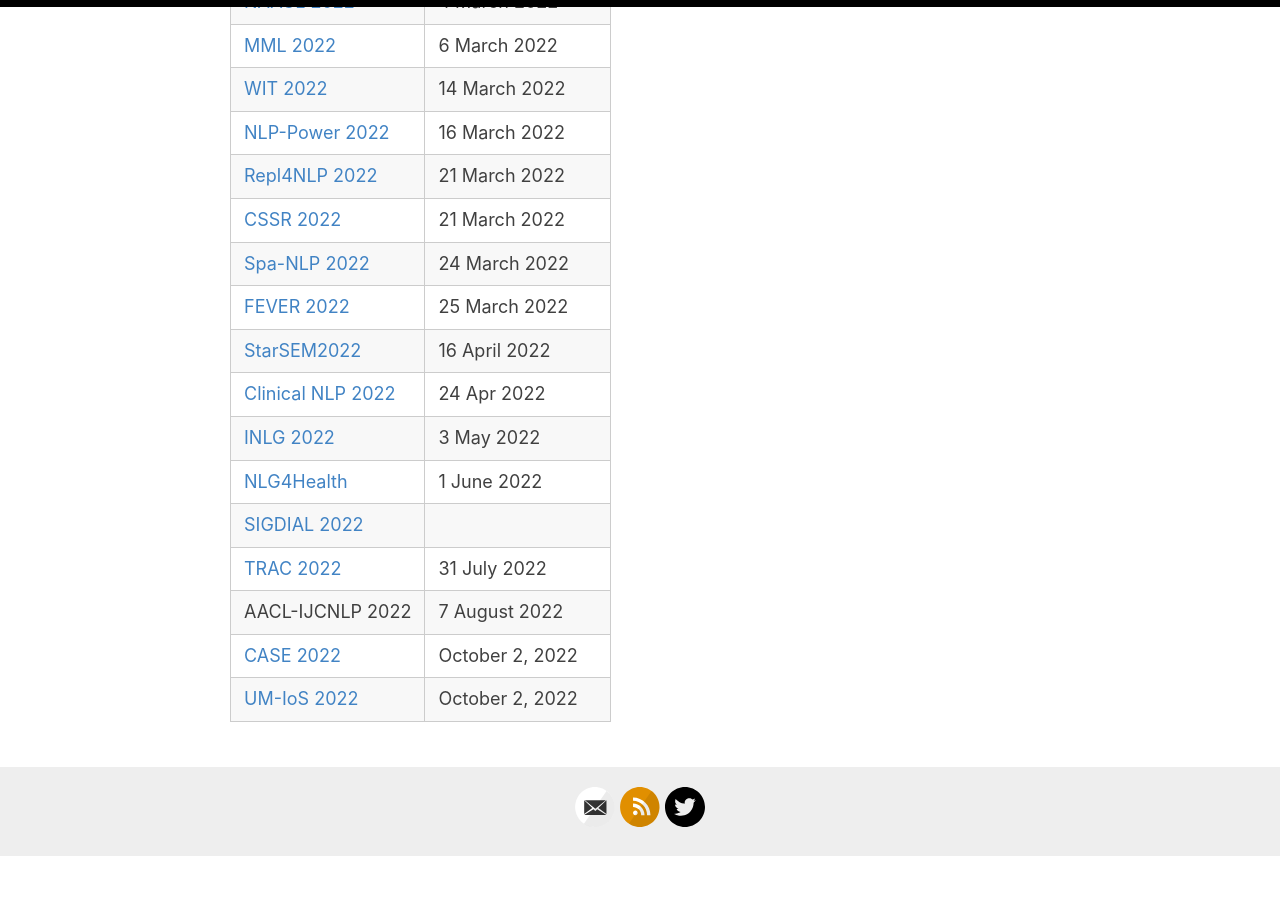
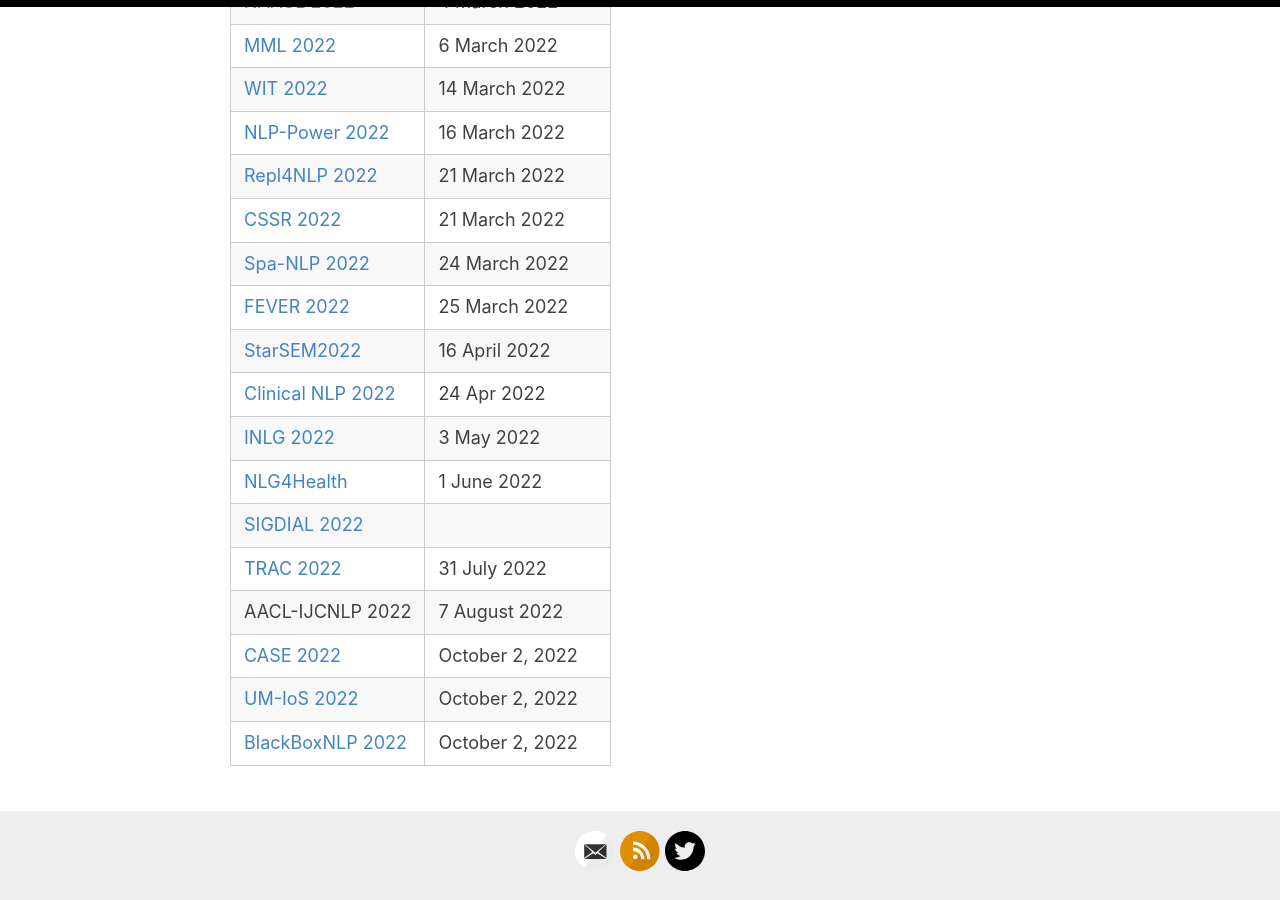
Before and after one commit to amitmerchant1990/reverie, a Jekyll site: the page built from dates.md, in a window 1280 px wide and 900 px high, scrolled down 1657 px. Built offline with Jekyll 4.4.1, drawn with Linux system fonts in a browser that asks for light colours; before the commit the page ends 2514 px from its top, so only the background shows below that.

Commit message:
Add BlackBoxNLP 2022 workshop

```diff
--- a/dates.md
+++ b/dates.md
@@ -54,3 +54,4 @@ Current publication venues participating in ARR are listed below. If you represe
 | AACL-IJCNLP 2022 | 7 August 2022 |
 | [CASE 2022](https://emw.ku.edu.tr/case-2022/) | October 2, 2022 |
 | [UM-IoS 2022](https://induction-of-structure.github.io/emnlp2022/) | October 2, 2022 |
+| [BlackBoxNLP 2022](https://blackboxnlp.github.io/) | October 2, 2022 |
```
